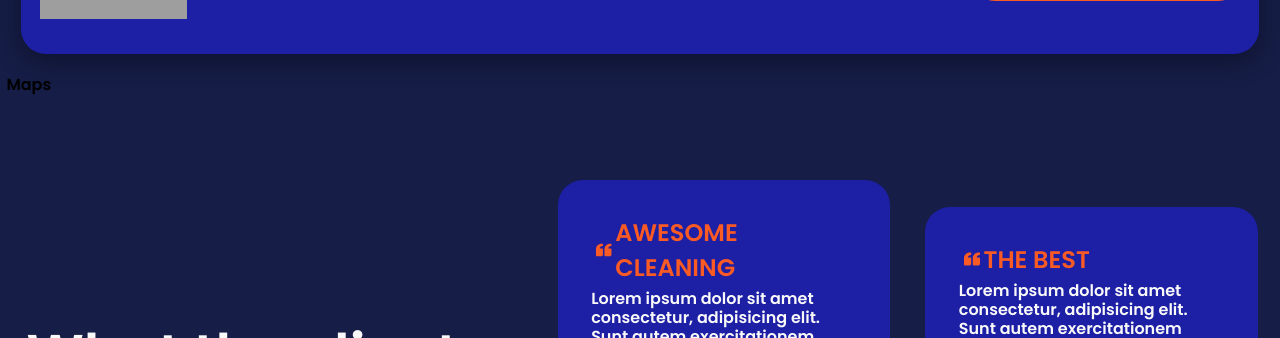
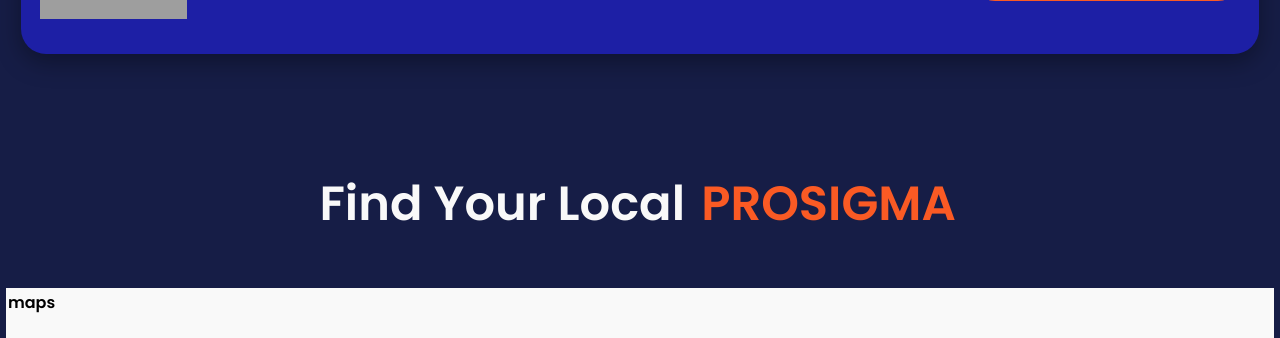
Before and after one commit to M0n00s/PROSIGMAPROJECT, a React (Vite) app: page / in a window 1280 px wide. Shown: the part 2349-2687 px from the top of the page. Built offline with nearby package versions, Linux system fonts and the light colour scheme; grey boxes are pictures that could not be loaded.

Commit message:
add estructuras de maps y contact us arreglos en el navbar

```diff
--- a/src/App.jsx
+++ b/src/App.jsx
@@ -1,5 +1,7 @@
 import { AboutUs } from "./component/about/AboutUs";
 import { CallAction } from "./component/calltoaction/CallAction";
+import { ContacUs } from "./component/contacUs/ContacUs";
+import { Footer } from "./component/footer/Footer";
 import { Hero } from "./component/hero/Hero";
 import { Maps } from "./component/maps/Maps";
 import { Navbar } from "./component/navbar/Navbar";
@@ -18,6 +20,8 @@
       <CallAction />
       <Maps />
       <Testimonials />
+      <ContacUs />
+      <Footer />
     </>
   );
 };
--- /dev/null
+++ b/src/component/contacUs/ContacUs.jsx
@@ -0,0 +1,5 @@
+import "./contactUs.css";
+
+export const ContacUs = () => {
+  return <div>ContacUs</div>;
+};
--- /dev/null
+++ b/src/component/footer/Footer.jsx
@@ -0,0 +1,5 @@
+import "./footer.css";
+
+export const Footer = () => {
+  return <section className="footerCont">footer</section>;
+};
--- /dev/null
+++ b/src/component/footer/footer.css
@@ -0,0 +1,9 @@
+.footerCont{
+    width: 100%;
+    display: flex;
+    height: 40vh;
+    background-color: var(--ligth-background);
+    color: var(--main-text);
+    justify-content: center;
+    align-items: center;
+}
--- a/src/component/maps/Maps.jsx
+++ b/src/component/maps/Maps.jsx
@@ -1,5 +1,12 @@
 import "./maps.css";
 
 export const Maps = () => {
-  return <div>Maps</div>;
+  return (
+    <section className="mapsCont">
+      <h3>
+        Find Your Local <span className="textNaranja">Prosigma</span>
+      </h3>
+      <div className="mapsBoxCont">maps</div>
+    </section>
+  );
 };
--- a/src/component/maps/maps.css
+++ b/src/component/maps/maps.css
@@ -0,0 +1,13 @@
+.mapsCont{
+    width: 100%;
+}
+.mapsCont h3{
+    color: var(--main-text);
+    font-size: 3em;
+    text-align: center;
+    padding: 2em 0em 1em 0em;
+}
+.mapsBoxCont{
+    background-color: var(--main-text);
+    height: 50vh;
+}
--- a/src/component/navbar/Navbar.jsx
+++ b/src/component/navbar/Navbar.jsx
@@ -23,6 +23,8 @@
       <nav ref={navRef}>
         <a href="#">Home</a>
         <a href="#">About</a>
+        <a href="#">Services</a>
+        <a href="#">Location</a>
         <a href="#">Contact us</a>
         <button className="nav-btn nav-close-btn" onClick={showNavbar}>
           <IoIosCloseCircle />
```
Also changed, not shown: src/component/contacUs/contactUs.css (added).
